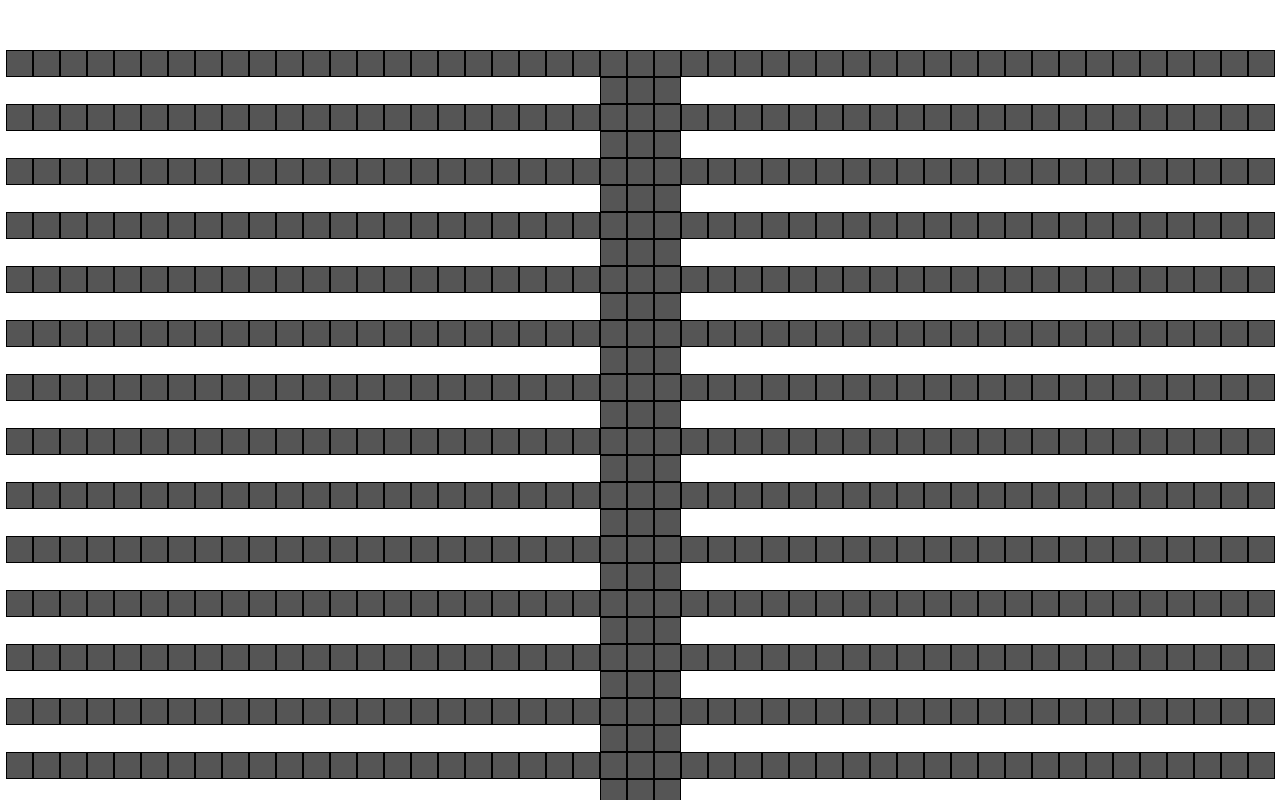
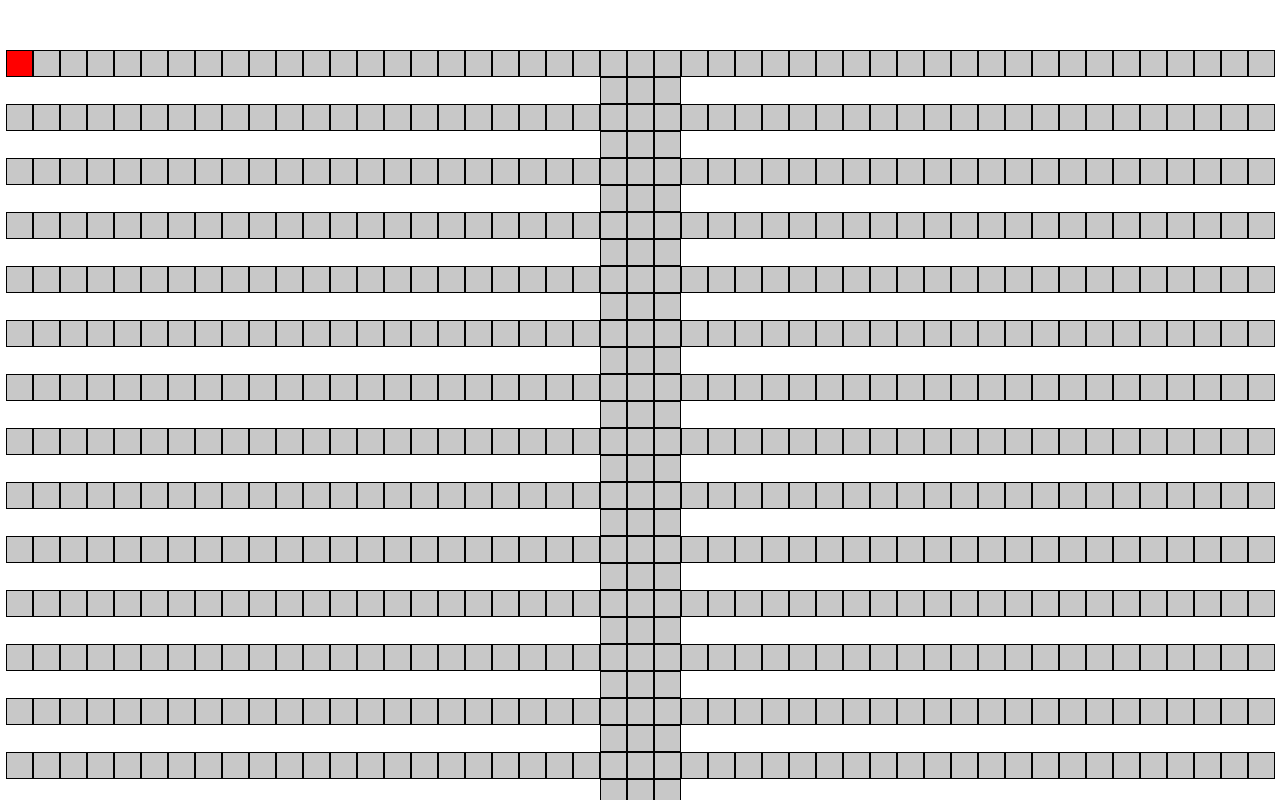
Before and after one commit to Ayush-Warikoo/Pathfinding-Visualizer, a React (Create React App) app: page / in a window 1280 px wide. Shown: the top 800 px of the page. Built offline with nearby package versions, Linux system fonts and the light colour scheme.

Commit message:
Added cell prop

```diff
--- a/src/App.js
+++ b/src/App.js
@@ -5,7 +5,7 @@ function App() {
   return (
     <div className="App">
 
-      <MainPage> </MainPage>
+      <MainPage/>
 
     </div>
   );
--- a/src/Cell.css
+++ b/src/Cell.css
@@ -3,7 +3,35 @@
     border: 1px solid black;
     height: 25px;
     width: 25px;
-    background-color: #555;
+    background-color: rgb(200, 200, 200);
     display: inline-block;
     margin-bottom: -4px;
 }
+
+.Cell:active {
+    transform: scale(0.80);
+}
+
+.Cell__None {
+    background-color: rgb(200, 200, 200);
+}
+
+.Cell__Visited {
+    background-color:  rgb(100, 100, 100);
+}
+
+.Cell__NotVisited {
+    background-color: rgb(200, 200, 200);
+}
+
+.Cell__Start {
+    background-color: red;
+}
+
+.Cell__Finish {
+    background-color: green;
+}
+
+.Cell__Wall {
+    background-color: black;
+}
--- a/src/Cell.js
+++ b/src/Cell.js
@@ -1,10 +1,33 @@
-import React from 'react';
+import React, {useEffect} from 'react';
 import './Cell.css';
 
+function Cell({ cell }) {
 
-function Cell() {
+    useEffect(() => {
+    }, [cell])
+
+    const isVisitedClass = () =>
+    {
+        if(cell.visited)
+        {
+            return "Visited";
+        }
+        return "NotVisited";
+    }
+
+    const onClickFunc = () =>
+    {
+        //console.log("A");
+        //console.log(cell.row, cell.col);
+    }
+
+    const onMouseDownFunc = () =>
+    {
+        //console.log("B");
+    }
+
     return (
-        <div className="Cell">
+        <div className={"Cell " + "Cell__" + cell.state + " Cell__" + isVisitedClass()} onClick={onClickFunc()} onMouseDown={onMouseDownFunc()}>
         </div>
     )
 }
--- a/src/MainPage.js
+++ b/src/MainPage.js
@@ -1,31 +1,56 @@
 import React, {useState, useEffect } from 'react';
 import Header from './Header';
-import Cell from './Cell';
+import Cell  from './Cell';
 import './MainPage.css';
 
 function MainPage() {
+
+    const STARTING_CELL = [0, 0];
+    const FINISHING_CELL = [19, 49];
+
     const [grid, setGrid] = useState([]);
 
     useEffect(() => {
-        let cells = [];
+        let grid = [];
         for(let r = 0; r < 20; r++)
         {
             let currRow = [];
             for(let c = 0; c < 50; c++)
             {
-                currRow.push([]);
+                //State can be None, Start, Finish or Wall
+                let cell = {
+                    row: r,
+                    col: c,
+                    visited: false,
+                    state: "None"
+                }
+                if(r == STARTING_CELL[0] && c == STARTING_CELL[1])
+                {
+                    cell["state"] = "Start";
+                }
+                else if(r == FINISHING_CELL[0] && c == FINISHING_CELL[1])
+                {
+                    cell["state"] = "Finish";
+                }
+                currRow.push(cell);
             }
-            cells.push(currRow);
+            grid.push(currRow);
         }
-        setGrid(cells);
+        setGrid(grid);
     }, [])
+
+
 
     return (
         <div className="MainPage">
-            <Header> </Header>
+            <Header/>
             <div className="Grid">
-                { grid.map((row, indr) => {
-                    return (<div className="Grid__row"> {row.map((node, indn) => <Cell> </Cell>)} </div>)
+                {grid.map((row, indexR) => {
+                    return (
+                        <div className="Grid__row">
+                            {row.map((col, indexC) => <Cell cell = {grid[indexR][indexC]}  />)}
+                        </div>
+                    )
                 })}
             </div>
 
```
Also changed, not shown: 1 other file (tests, documents, lock files or other folders).
